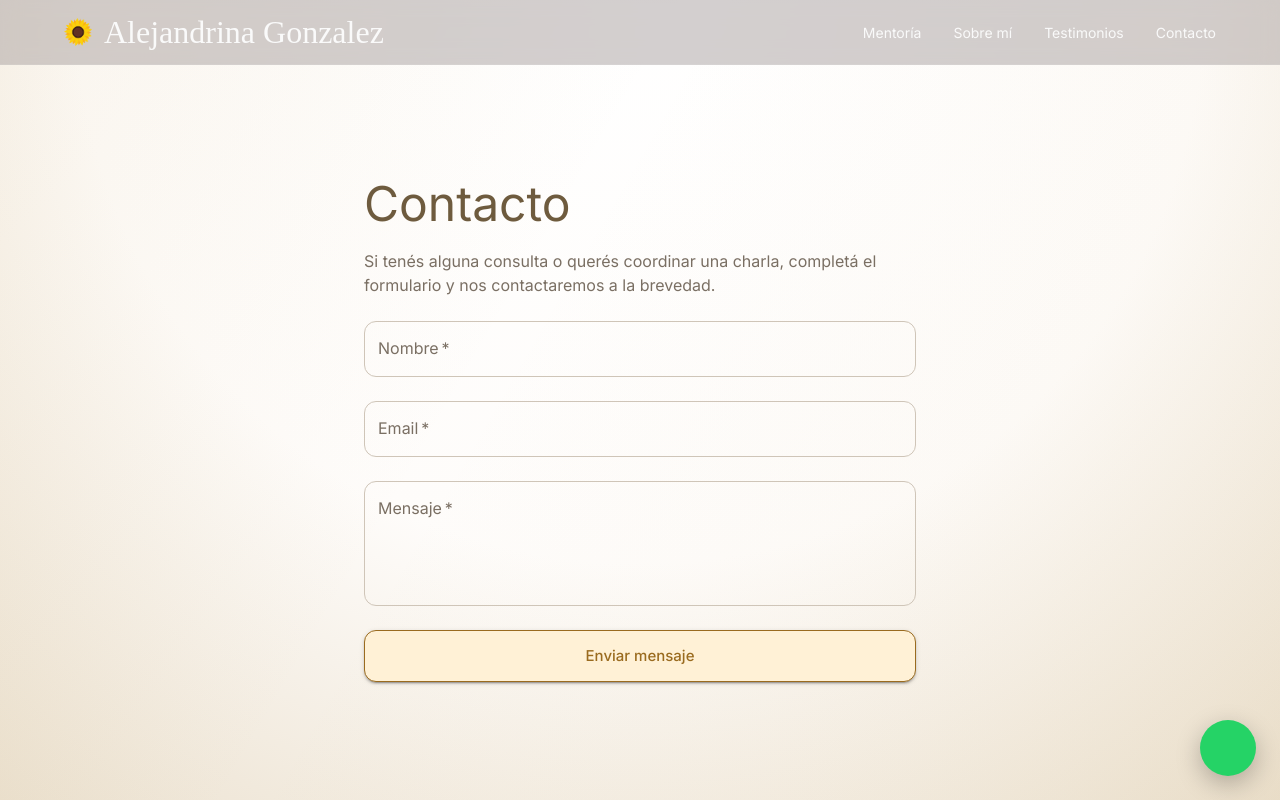
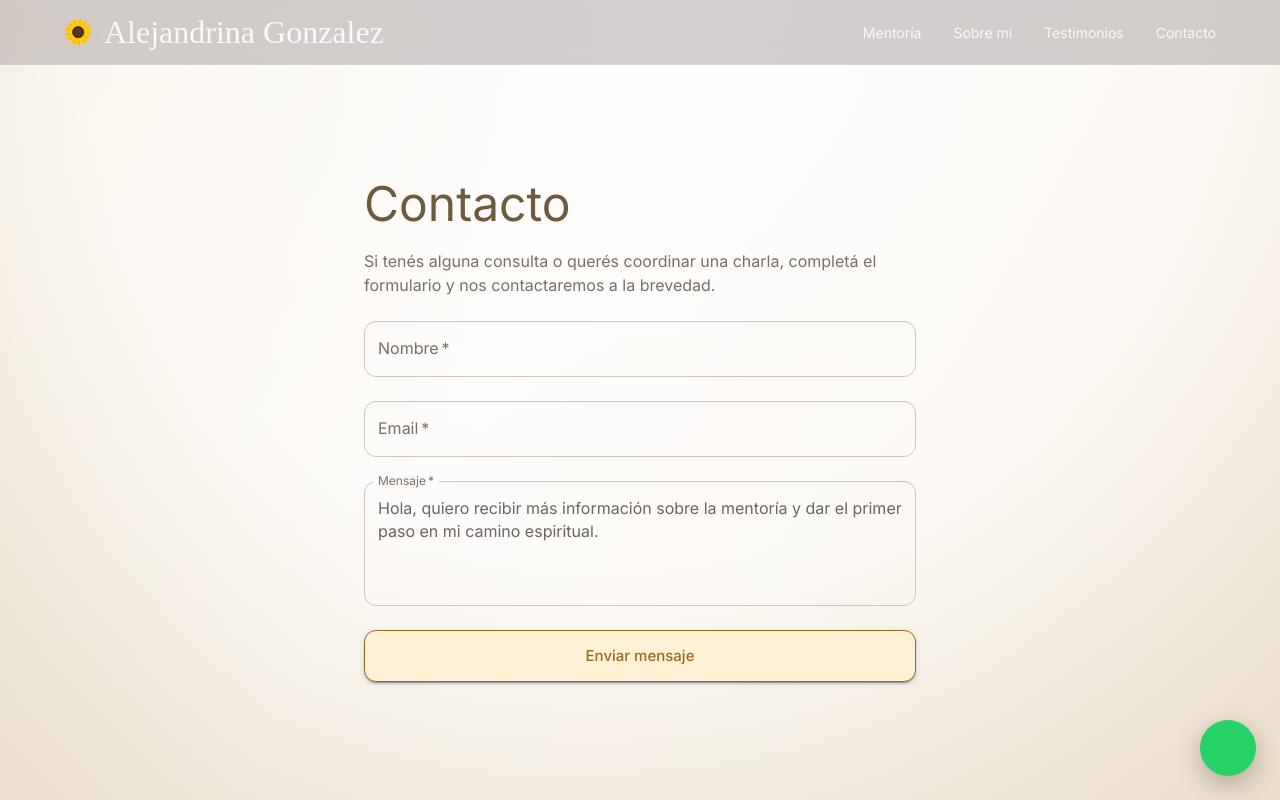
Before and after one commit to irdev256/reikilanding, a React (Vite) app: page / in a window 1280 px wide. Both pictures are taken after a click on the button "Iniciar mi camino". Shown: the top 800 px of the page. Built offline with nearby package versions, Linux system fonts and the light colour scheme; some icons are missing; a web font is replaced by a local one.

Commit message:
Prefill contact form message from FinalCTA navigation

```diff
--- a/src/components/sections/FinalCta.tsx
+++ b/src/components/sections/FinalCta.tsx
@@ -87,7 +87,13 @@ export default function FinalCTA() {
         </Typography>
 
         <Button
-          onClick={() => navigate('/contacto')}
+          onClick={() =>
+            navigate('/contacto', {
+              state: {
+                message: 'Hola, quiero recibir más información sobre la mentoría y dar el primer paso en mi camino espiritual.',
+              },
+            })
+          }
           variant="contained"
           sx={{
             textTransform: 'none',
--- a/src/pages/Contacto.tsx
+++ b/src/pages/Contacto.tsx
@@ -1,10 +1,12 @@
 import { useState } from 'react';
 import { Container, Typography, TextField, Button, Box, Stack, Alert } from '@mui/material';
 import Navbar from '../components/layout/Navbar';
+import { useLocation } from 'react-router-dom';
 
 export default function Contacto() {
   const [submitted, setSubmitted] = useState(false);
-
+  const location = useLocation();
+  const [mensaje, setMensaje] = useState(() => location.state?.message ?? '');
   const handleSubmit = (event: React.FormEvent<HTMLFormElement>) => {
     event.preventDefault();
     setSubmitted(true);
@@ -102,7 +104,17 @@ export default function Contacto() {
 
             <TextField label="Email" name="email" type="email" required fullWidth sx={textFieldSx} />
 
-            <TextField label="Mensaje" name="mensaje" required fullWidth multiline rows={4} sx={textFieldSx} />
+            <TextField
+              label="Mensaje"
+              name="mensaje"
+              required
+              fullWidth
+              multiline
+              rows={4}
+              sx={textFieldSx}
+              value={mensaje}
+              onChange={(e) => setMensaje(e.target.value)}
+            />
 
             <Button
               type="submit"
```
